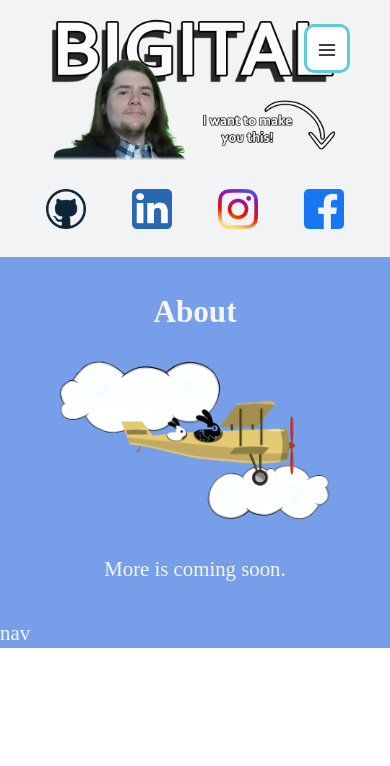
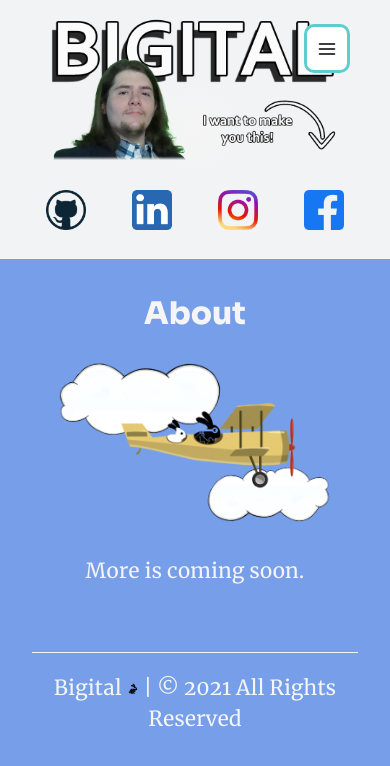
Before and after one commit to iBigital/Bigital-v1, a Nuxt app: page /about in a window 390 px wide. Shown: the top 766 px of the page. Built offline with nearby package versions, Linux system fonts and the light colour scheme.

Commit message:
styling + html form
+main + accent font families styled
+created contact component
+some background styling
+changed header to nav (as it should have been)
+added proper footer

```diff
--- a/assets/common/main.css
+++ b/assets/common/main.css
@@ -1,15 +1,23 @@
 @charset "UTF-8";
 
+@font-face {
+    font-family: Sora;
+    src: url(../../static/Sora.ttf)
+  }
+@font-face {
+    font-family: Merriweather;
+    src: url(../../static/Merriweather-Regular.ttf)
+  }
 :root {
-    --color-primary: #ACDDDE;
-    --color-secondary: #504d41;
+    --color-primary: rgb(119, 159, 233);
+    --color-secondary: #646360;
 
     --color-neutral: #f5f5f5;
 
     --color-menu-border: #5dcdd1;
 
-    --ff-primary:;
-    --ff-accent:;
+    --ff-primary: Merriweather, serif;
+    --ff-accent: Sora, Helvetica, sans-serif;
 
 }
 
@@ -59,12 +67,12 @@ body {
     font-size: 1.3rem;
     line-height: 1.5;
     color: var(--color-neutral);
+    background: var(--color-primary);
 }
 
 img {
     max-width: 100%;
 }
-
 
 section {
     padding: 2rem;
@@ -80,6 +88,10 @@ section:not(:first-child) {
     justify-content: space-evenly;
     align-items: center;
     flex-wrap: wrap;
+}
+
+.flex-column {  /* Always Columns */
+    flex-direction: column;
 }
 
 .flex-center-responsive { /* Desktop: Rows | Mobile: Columns */
--- /dev/null
+++ b/components/ContactCard.vue
@@ -0,0 +1,60 @@
+<template>
+  <div class="form" id="contactForm">
+    <form
+      name="generalcontactform"
+      method="post"
+      class="flex-center flex-column"
+      action="forms/contactForm.php"
+    >
+      <span> Name: </span>
+      <input
+        type="text"
+        class="private_form"
+        name="name"
+        placeholder="John Doe"
+      />
+      <span> Phone Number: </span>
+      <input
+        type="tel"
+        class="private_form"
+        name="phone"
+        placeholder="(702)123-1234"
+      />
+      <span> Email: </span>
+      <input
+        type="email"
+        class="private_form"
+        name="email"
+        placeholder="example@email.com"
+      />
+      <span> Service Level: </span>
+      <div>
+        <input type="radio" id="basic" name="service" value="Basic" />
+        <label for="basic">Basic </label><br />
+        <input type="radio" id="pro" name="service" value="Pro" />
+        <label for="pro"> Pro </label><br />
+        <input type="radio" id="business" name="service" value="Business" />
+        <label for="business"> Business </label><br />
+        <input type="radio" id="other" name="service" value="Other" checked />
+        <label for="other"> Other </label>
+      </div>
+
+      <button
+        class=""
+        type="submit"
+        value="Send Form"
+        onclick="return validateForm()"
+      >
+        Submit
+      </button>
+    </form>
+  </div>
+</template>
+
+<script>
+
+</script>
+
+<style scoped>
+
+</style>
--- a/components/DisplayItem.vue
+++ b/components/DisplayItem.vue
@@ -39,5 +39,14 @@ img {
     height: auto;
 }
 
+ img:hover {
+    border-spacing: 4px;
+    -moz-border-radius: 12px;
+    -webkit-border-radius: 12x;
+    border-radius: 12px;
+    border: 2px solid;
+    border-color: var(--color-menu-border);
+    transition: 0.5s;
+  }
 
 </style>
--- a/components/StandardCard.vue
+++ b/components/StandardCard.vue
@@ -44,6 +44,7 @@ div {
     flex-direction: column;
     align-items: center;
     color: #000;
+    background-color: var(--color-neutral);
 }
 
 img {
--- a/components/TheFooter.vue
+++ b/components/TheFooter.vue
@@ -1,7 +1,33 @@
 <template>
-<div> nav </div>
+  <footer>
+    <div class="flex-center text-center">
+      <p>
+        Bigital
+        <img
+          height="12px"
+          alt="Bigital Rabbit Logo"
+          src="../assets/common/simple_logo.png"/> | © 2021 All Rights Reserved
+      </p>
+    </div>
+  </footer>
 </template>
 
 <style>
+footer {
+  margin: 2rem;
+  border-top: solid 1px var(--color-neutral);
+  background-color: var(--color-primary);
+}
+footer > div {
+  display: none !important;
+  padding: 20px;
+}
+@media screen and (max-width: 1049px) {
+  footer > div {
+    display: block !important;
+  }
+}
+</style>
 
-</style>
+<script>
+</script>
--- a/components/TheNavbar.vue
+++ b/components/TheNavbar.vue
@@ -1,14 +1,14 @@
 <template>
-  <header>
+  <Nav>
 
       <img src="menu.svg" width="20px" alt="menu">
 
-  </header>
+  </Nav>
 </template>
 
 <style scoped>
 
-  header {
+  Nav {
     z-index: 100;
     position: fixed;
     top: 1.5rem;
@@ -21,20 +21,21 @@
     border-width: .2rem;
     background-color: white;
     border-radius: 10px;
+    vertical-align: middle;
     padding: 10px;
     padding-bottom: 2px;
     margin: 0;
     text-align: center;
   }
 
-  header:hover {
+  Nav:hover {
     border-spacing: 4px;
     -moz-border-radius: 12px;
     -webkit-border-radius: 12x;
     border-radius: 12px;
     transition: 0.5s;
     padding: 15px;
-    padding-bottom: 10px;
+    padding-bottom: 7px;
     cursor: pointer;
   }
 
--- a/components/TheSidebar.vue
+++ b/components/TheSidebar.vue
@@ -100,6 +100,7 @@
   }
   .info {
     margin-top: -25px;
+    font-size: 1rem;
   }
 }
 
--- a/layouts/default.vue
+++ b/layouts/default.vue
@@ -20,8 +20,6 @@
     top: 0;
     height: 100%;
     overflow-y: scroll;
-    background-color: rgb(119, 159, 233);
-
   }
 @media screen and (min-width: 1850px) {
   #page_wrapper {
```
Also changed, not shown: pages/index.vue (+168 -60 lines), pages/contact.vue (added), static/Merriweather-Regular.ttf (added), static/Sora.ttf (added).
